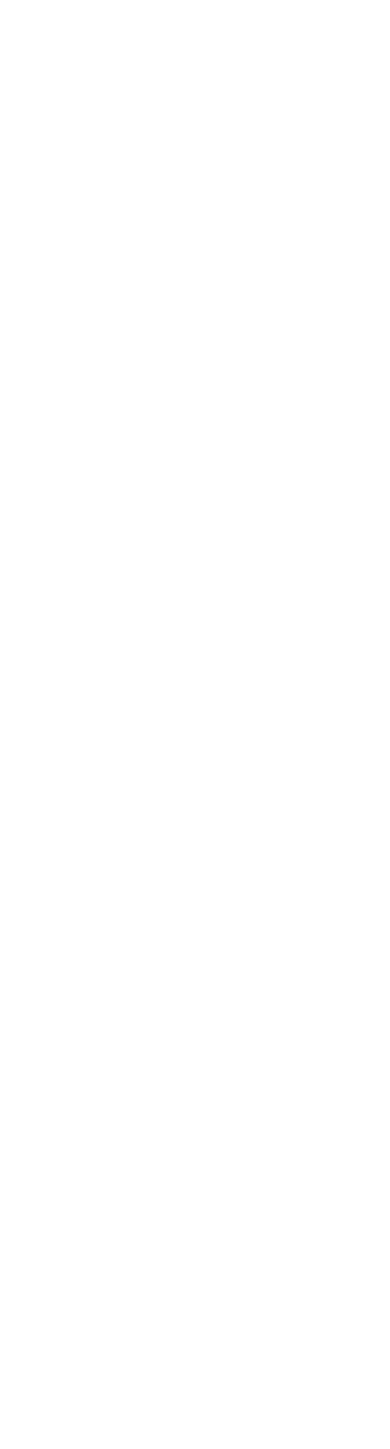
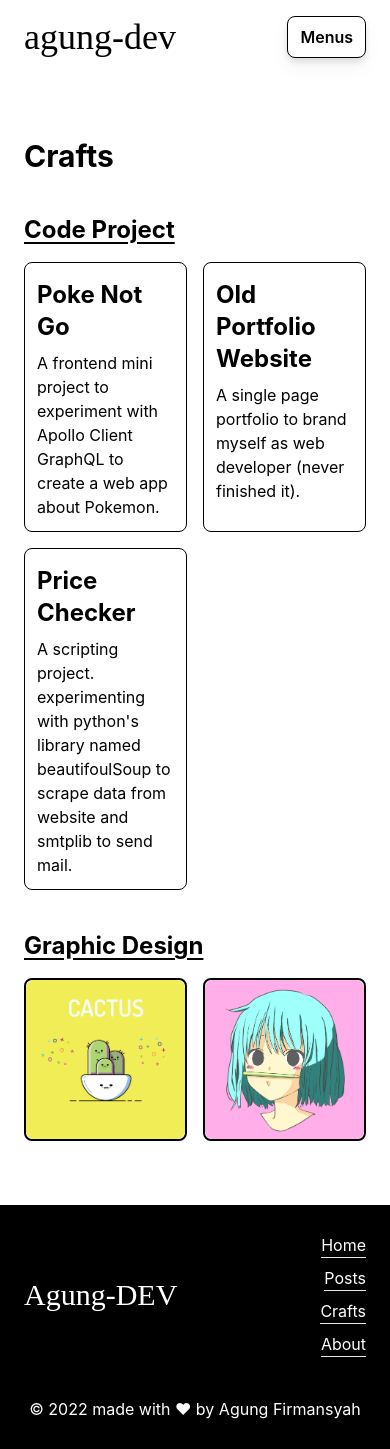
Before and after one commit to agungfir98/agungdev, a Next.js app: page /crafts in a window 390 px wide. Before the commit the page ends 844 px from the top, so only its background shows below. Built offline with nearby package versions, Linux system fonts and the light colour scheme.

Commit message:
creating crafts page, removing unused variable, UI adjustment

```diff
--- /dev/null
+++ b/components/cards/index.tsx
@@ -0,0 +1,39 @@
+import React from "react";
+import Link from "next/link";
+import Image from "next/image";
+
+export const CodeCraftCard: React.FC<{
+  link: string;
+  title: string;
+  shortDesc: string;
+}> = ({ link, title, shortDesc }) => {
+  return (
+    <Link href={link}>
+      <a className="border border-black rounded-lg" rel={`noreferrer`}>
+        <div className="px-3 pt-4 py-3 flex flex-col gap-y-2" id="card">
+          <h3 className="font-bold text-2xl">{title}</h3>
+          <p>{shortDesc}</p>
+        </div>
+      </a>
+    </Link>
+  );
+};
+
+export const GraphicDesignCard: React.FC<{
+  src: string;
+  width: number;
+  height: number;
+}> = ({ src, width, height }) => {
+  return (
+    <div className="border-2 border-black rounded-lg">
+      <Image
+        className="rounded-lg"
+        alt="image1"
+        layout="responsive"
+        src={src}
+        width={width}
+        height={height}
+      />
+    </div>
+  );
+};
--- a/components/frontPost.tsx
+++ b/components/frontPost.tsx
@@ -6,7 +6,7 @@
     <>
       <div className="h-fit  bg-black py-10 px-6 md:px-0">
         <div className="md:w-6/12 mx-auto flex flex-col justify-center gap-y-10">
-          <h1 className="text-white text-2xl font-semibold">Posts</h1>
+          <h1 className="text-white text-2xl font-semibold">Latest Posts</h1>
           <section className=" flex flex-col justify-between text-white gap-y-8">
             <ul>
               {!data.length && "No Post Yet"}
--- a/components/navbar.tsx
+++ b/components/navbar.tsx
@@ -8,7 +8,7 @@
             agung-dev
           </Link>
         </h1>
-        <button className="border h-fit py-2 bg-white drop-shadow-lg border-black border-solid px-3 rounded-md">
+        <button className="border h-fit py-2 bg-white drop-shadow-lg border-black border-solid px-3 rounded-lg">
           <p className="font-inter font-semibold">Menus</p>
         </button>
       </div>
--- a/pages/about.tsx
+++ b/pages/about.tsx
@@ -1,9 +1,18 @@
 import React, {  } from "react";
+import Navbar from "../components/navbar"
+import Footer from "../components/footer"
 
 const Posts = ()=> {
   return (
-    <div className="stau">
-      <h1>ini about</h1>
+    <div className="min-h-screen flex flex-col">
+      <Navbar />
+      <div className="h-fit px-6 md:px-0">
+        <div className="md:w-6/12 mx-auto flex flex-col gap-y-10">
+          <h1 className="text-2xl font-semibold">About</h1>
+
+        </div>
+      </div>
+      <Footer/>
     </div>
   )
 }
--- a/pages/crafts.tsx
+++ b/pages/crafts.tsx
@@ -1,11 +1,76 @@
-import React, {  } from "react";
+import React from "react";
+import { CodeCraftCard, GraphicDesignCard } from "../components/cards";
+import Footer from "../components/footer";
+import Navbar from "../components/navbar";
 
-const Posts = ()=> {
+const projectData = [
+  {
+    title: "Poke Not Go",
+    shortDesc:
+      "A frontend mini project to experiment with Apollo Client GraphQL to create a web app about Pokemon.",
+    link: "https://pokenotgoapi.vercel.app",
+  },
+  {
+    title: "Old Portfolio Website",
+    shortDesc: "A single page portfolio to brand myself as web developer (never finished it).",
+    link: "https://agungfir98.netlify.app",
+  },
+  {
+    title: "Price Checker",
+    shortDesc: "A scripting project. experimenting with python's library named beautifoulSoup to scrape data from website and smtplib to send mail.",
+    link: "https://github.com/agungfir98/TokopediaPriceChecker",
+  },
+];
+const Posts = () => {
   return (
-    <div className="stau">
-      <h1></h1>
+    <div className="min-h-screen flex flex-col gap-y-16">
+      <Navbar />
+      <div className="h-fit px-6 md:px-0">
+        <div className="md:w-6/12 mx-auto flex flex-col gap-y-10">
+          <h1 className="text-3xl font-bold">Crafts</h1>
+
+          <div className=" gap-y-4 flex flex-col">
+            <h2 className="text-2xl font-bold underline-offset-4 underline">Code Project</h2>
+            <div className="grid grid-cols-2 gap-4">
+              {projectData.map((data, i) => (
+                <CodeCraftCard key={i} {...data} />
+              ))}
+            </div>
+          </div>
+          <div className="gap-y-4 flex flex-col">
+            <h1 className="text-2xl font-bold underline-offset-4 underline">Graphic Design</h1>
+            <div className="grid grid-cols-2 gap-4 font-semibold tracking-wide">
+              <div className="relative w-full h-full group">
+                <GraphicDesignCard
+                  src={"/asset/designGraphic/cactus.png"}
+                  width={3020}
+                  height={3020}
+                />
+                <div className="h-full w-full rounded-lg absolute top-0 hidden group-hover:block bg-gradient-to-t from-black via-transparent to-transparent">
+                  <p className="text-white absolute bottom-0 p-2 py-3">
+                    Cactus Vector Design
+                  </p>
+                </div>
+              </div>
+              <div className="relative w-full h-full group">
+                <GraphicDesignCard
+                  src={"/asset/designGraphic/pencilgirl.png"}
+                  width={3467}
+                  height={3467}
+                />
+                <div className="h-full w-full rounded-lg absolute top-0 hidden group-hover:block bg-gradient-to-t from-black via-transparent to-transparent">
+                  <p className="text-white absolute bottom-0 p-2 py-3">
+                    Pencil Girl Coloring
+                  </p>
+                </div>
+              </div>
+            </div>
+          </div>
+        </div>
+      </div>
+      <Footer />
     </div>
-  )
-}
+  );
+};
 
-export default Posts
+export default Posts;
--- a/pages/posts.tsx
+++ b/pages/posts.tsx
@@ -1,14 +1,10 @@
 import { GetStaticProps } from "next";
 import React from "react";
-import fs from "fs";
-import fsPromise from "fs/promises";
-import path from "path";
-import matter from "gray-matter";
 import Link from "next/link";
 
 import Footer from "../components/footer";
 import Navbar from "../components/navbar";
-import { getReadTime, toSlug, toTitleCase, getFormatedDate } from "../utils";
+import { getFormatedDate } from "../utils";
 import { getFileData, getFrontPostData, getMetaData } from "../lib/mdx";
 
 interface PostObj {
@@ -26,11 +22,11 @@
 
 const Posts: React.FC<PostObj> = ({ posts }) => {
   return (
-    <div className="h-screen flex flex-col">
+    <div className="h-screen flex flex-col gap-y-16">
       <Navbar />
       <div className="h-fit px-6 md:px-0">
         <div className="md:w-6/12 mx-auto flex flex-col justify-center gap-y-10">
-          <h1 className="text-2xl font-semibold">Posts</h1>
+          <h1 className="text-3xl font-bold">Posts</h1>
 
           <section className=" flex flex-col justify-between gap-y-8">
             <ul className="flex flex-col justify-between gap-y-2">
```
Also changed, not shown: public/asset/designGraphic/cactus.png (added), public/asset/designGraphic/pencilgirl.png (added).
